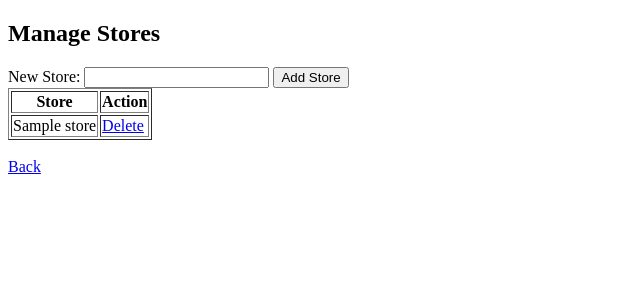
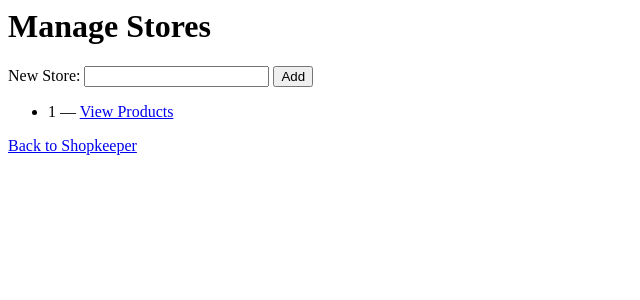
Before and after one commit to hetshah8100/inventory-system, a Flask app: template templates/stores.html in a window 1280 px wide. Shown: the top 300 px of the page, without its empty margins (0-640 px from the left). Run offline with Flask 3, Linux system fonts and the light colour scheme; the template is opened without the code that fills it: most values are stand-ins (such as "Sample title", 1, 10 or a date in 2020); some libraries are stand-ins or nearby versions.

Commit message:
Update stores.html

```diff
--- a/templates/stores.html
+++ b/templates/stores.html
@@ -1,30 +1,17 @@
-<!DOCTYPE html>
-<html>
-<head>
-  <title>Manage Stores</title>
-</head>
-<body>
-
-<h2>Manage Stores</h2>
+<h1>Manage Stores</h1>
 
 <form method="POST">
-  New Store:
-  <input type="text" name="name" required>
-  <button type="submit">Add Store</button>
+New Store: <input name="name">
+<button>Add</button>
 </form>
 
-<table border="1">
-<tr><th>Store</th><th>Action</th></tr>
+<ul>
 {% for s in stores %}
-<tr>
-  <td>{{ s[1] }}</td>
-  <td><a href="/delete_store/{{ s[0] }}">Delete</a></td>
-</tr>
+<li>
+{{ s[0] }} —
+<a href="/store/{{ s[0] }}">View Products</a>
+</li>
 {% endfor %}
-</table>
+</ul>
 
-<br>
-<a href="/supervisor">Back</a>
-
-</body>
-</html>
+<a href="/">Back to Shopkeeper</a>
```
